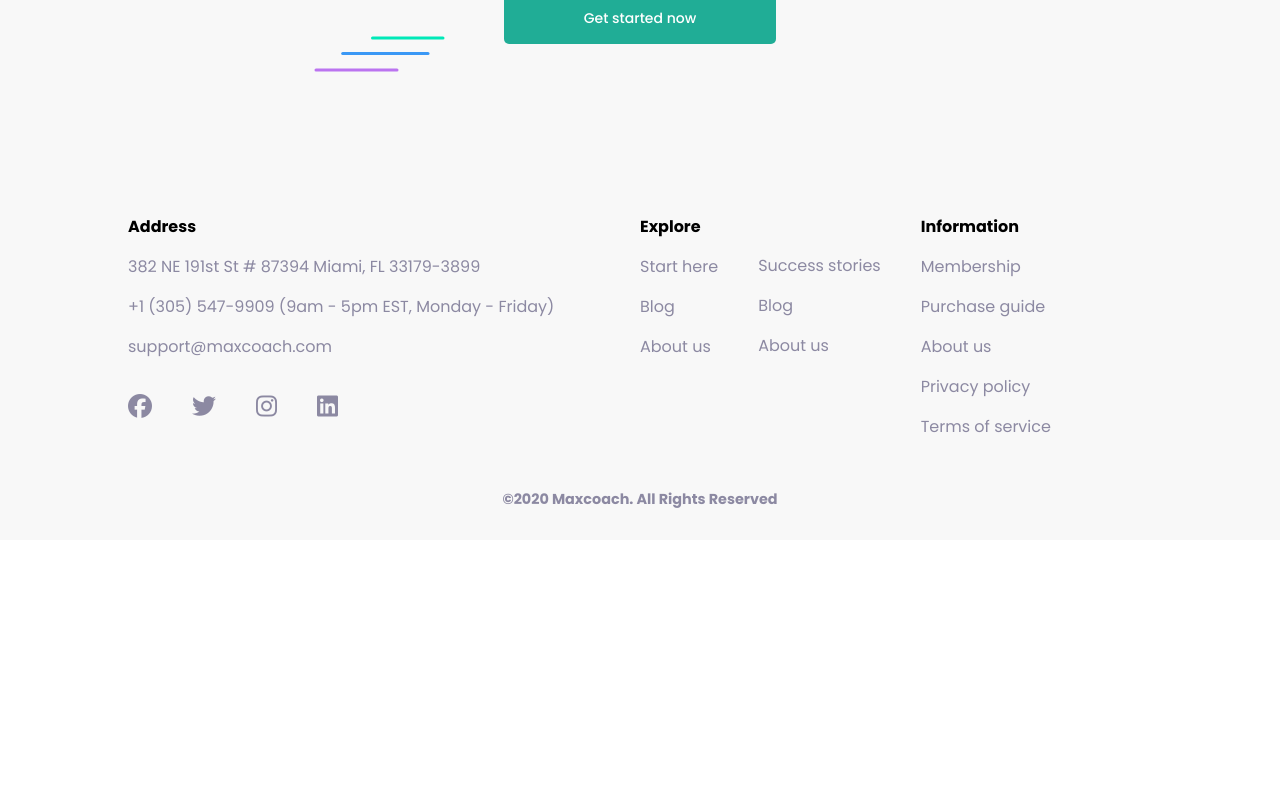
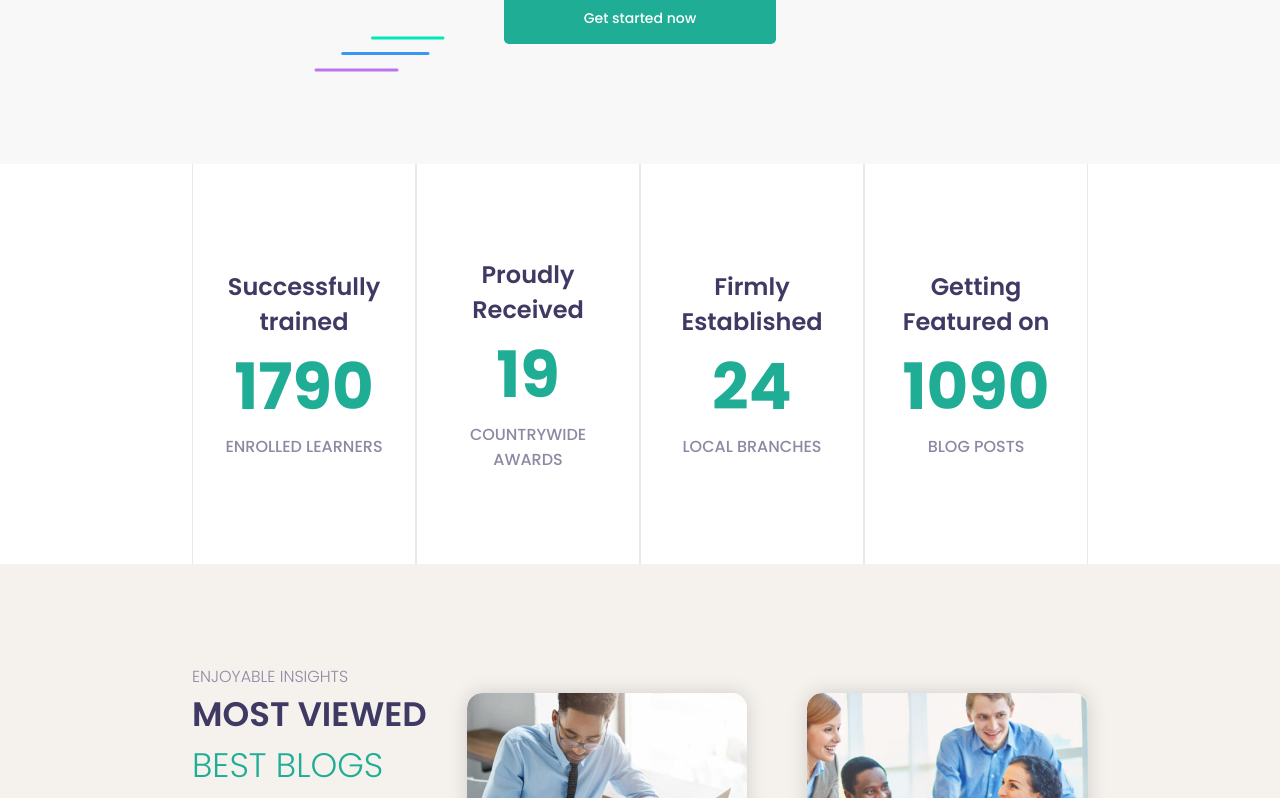
Before and after one commit to MicheleLafronza/proj-html-vuejs, a Vue app: page / in a window 1280 px wide. Shown: the part 4433-5231 px from the top of the page. Before the commit the page ends 4973 px from the top, so only its background shows below. Built offline with nearby package versions, Linux system fonts and the light colour scheme.

Commit message:
feat: course most viewed best blogs

```diff
--- a/src/components/PageHeader.vue
+++ b/src/components/PageHeader.vue
@@ -180,7 +180,7 @@ export default {
       <li class="Home">
         <a class="tag" href="">Home</a>
         <ul class="LinksHome">
-          <li v-for="element in LinksMainHome">
+          <li v-for="(element, index) in LinksMainHome" :key="index">
             <router-link v-if="element.active" :to="{ name: 'CoursePortal' }">
               {{ element.name }}
             </router-link>
@@ -197,7 +197,7 @@ export default {
       <li class="Pages">
         <a href="" class="tag">Pages</a>
         <ul class="LinksOther">
-          <li v-for="element in LinksMainPages">
+          <li v-for="(element, index) in LinksMainPages" :key="index">
             <router-link v-if="element.active" :to="{ name: 'StartHere' }">
               {{ element.name }}
             </router-link>
@@ -208,7 +208,7 @@ export default {
       <li class="Courses">
         <a href="" class="tag">Courses</a>
         <ul class="LinksOther">
-          <li v-for="element in LinksMainCourses">
+          <li v-for="(element, index) in LinksMainCourses" :key="index">
             <router-link v-if="element.active" :to="{ name: 'Customer' }">
               {{ element.name }}
             </router-link>
@@ -219,7 +219,7 @@ export default {
       <li class="Features">
         <a href="" class="tag">Features</a>
         <ul class="LinksOther">
-          <li v-for="element in LinksMainFeatures">
+          <li v-for="(element, index) in LinksMainFeatures" :key="index">
             <a class="links" href="">{{ element.name }}</a>
           </li>
         </ul>
@@ -227,7 +227,7 @@ export default {
       <li class="Blog">
         <a href="" class="tag">Blog</a>
         <ul class="LinksOther">
-          <li v-for="element in LinksMainBlog">
+          <li v-for="(element, index) in LinksMainBlog" :key="index">
             <a class="links" href="">{{ element.name }}</a>
           </li>
         </ul>
@@ -235,7 +235,7 @@ export default {
       <li class="Shop">
         <a href="" class="tag">Shop</a>
         <ul class="LinksOther">
-          <li v-for="element in LinksMainShop">
+          <li v-for="(element, index) in LinksMainShop" :key="index">
             <a class="links" href="">{{ element.name }}</a>
           </li>
         </ul>
--- a/src/pages/CoursePortal.vue
+++ b/src/pages/CoursePortal.vue
@@ -5,6 +5,8 @@ import CourseFeatureSection from "./CoursePortalComponents/CourseFeatureSection.
 import AvailableCourses from "./CoursePortalComponents/AvailableCourses.vue";
 import CourseVideoSection from "./CoursePortalComponents/CourseVideoSection.vue";
 import CourseTestimonialSection from "./CoursePortalComponents/CourseTestimonialSection.vue";
+import ResultsSection from "./CoursePortalComponents/ResultsSection.vue";
+import CourseBlog from "./CoursePortalComponents/CourseBlog.vue";
 
 export default {
   name: "CoursePortal",
@@ -15,6 +17,8 @@ export default {
     AvailableCourses,
     CourseVideoSection,
     CourseTestimonialSection,
+    ResultsSection,
+    CourseBlog,
   },
 };
 </script>
@@ -26,6 +30,8 @@ export default {
   <AvailableCourses />
   <CourseVideoSection />
   <CourseTestimonialSection />
+  <ResultsSection />
+  <CourseBlog />
 </template>
 
 <style lang="scss" scoped></style>
--- /dev/null
+++ b/src/pages/CoursePortalComponents/CourseBlog.vue
@@ -0,0 +1,227 @@
+<script>
+export default {
+  name: "CourseBlog",
+};
+</script>
+
+<template>
+  <div class="main">
+    <div class="container">
+      <div class="content-section">
+        <div class="sub-title">ENJOYABLE INSIGHTS</div>
+        <div class="title">Most Viewed <span>Best Blogs</span></div>
+        <ul class="links">
+          <li>
+            <a href="#"
+              ><i class="fa-solid fa-arrow-right"></i> Become a Better Blogger:
+              Content Planning</a
+            >
+          </li>
+          <li>
+            <a href="#"
+              ><i class="fa-solid fa-arrow-right"></i> Promoting Your Online
+              Business on Pinterest</a
+            >
+          </li>
+          <li>
+            <a href="#"
+              ><i class="fa-solid fa-arrow-right"></i> Gamification and
+              Game-Based Learning</a
+            >
+          </li>
+          <li>
+            <a href="#"
+              ><i class="fa-solid fa-arrow-right"></i> Designing an Online
+              Course from Expert’s Perspective
+            </a>
+          </li>
+          <li>
+            <a href="#"
+              ><i class="fa-solid fa-arrow-right"></i> Why Online Courses Are
+              the Future of Education</a
+            >
+          </li>
+        </ul>
+      </div>
+      <div class="cards">
+        <!-- card 1 -->
+        <div class="card">
+          <div class="card-img">
+            <a href="#">
+              <img
+                src="/Immagini/home-personal-finance-blog-02-480x352.jpg"
+                alt="img"
+              />
+            </a>
+          </div>
+          <div class="card-content">
+            <div class="card-sub-title">
+              <a href="#">Business</a>
+            </div>
+            <div class="card-title">
+              <a href="#"
+                >Ten Benefits Of Rentals That May Change Your Perspective</a
+              >
+            </div>
+            <div class="card-info">
+              <div class="date">
+                <i class="fa-regular fa-calendar"></i> Dec 28, 2020
+              </div>
+              <div class="views">
+                <i class="fa-solid fa-eye"></i> 3,327 views
+              </div>
+            </div>
+          </div>
+        </div>
+        <!-- card 2 -->
+        <div class="card">
+          <div class="card-img">
+            <a href="#">
+              <img
+                src="/Immagini/home-personal-finance-blog-03-480x352.jpg"
+                alt="img"
+              />
+            </a>
+          </div>
+          <div class="card-content">
+            <div class="card-sub-title">
+              <a href="#">Business</a>
+            </div>
+            <div class="card-title">
+              <a href="#">
+                Ten Benefits Of Rentals That May Change Your Perspective
+              </a>
+            </div>
+            <div class="card-info">
+              <div class="date">
+                <i class="fa-regular fa-calendar"></i> Dec 28, 2020
+              </div>
+              <div class="views">
+                <i class="fa-solid fa-eye"></i> 3,327 views
+              </div>
+            </div>
+          </div>
+        </div>
+      </div>
+    </div>
+  </div>
+</template>
+
+<style lang="scss" scoped>
+@use "/src/style/partials/mixins" as *;
+@use "/src/style/partials/variables" as *;
+
+.main {
+  background-color: $most-viewed-bg;
+  padding: 100px 0;
+}
+
+.container {
+  width: 70%;
+  margin: 0 auto;
+  display: flex;
+  align-items: center;
+}
+
+.content-section {
+  @include sub-title;
+  width: 60%;
+  margin-right: 30px;
+}
+
+.title {
+  @include main-title;
+  margin-bottom: 25px;
+  span {
+    @include green-title;
+  }
+}
+
+.links {
+  li {
+    list-style: none;
+    margin-bottom: 25px;
+    a {
+      color: $main-page-text;
+      font-size: 14px;
+      text-decoration: none;
+      font-weight: 600;
+
+      &:hover {
+        color: $main-green;
+      }
+
+      .fa-arrow-right {
+        margin-right: 8px;
+      }
+    }
+  }
+}
+
+.cards {
+  display: flex;
+  gap: 60px;
+  .card {
+    background-color: #fff;
+    border-radius: 15px;
+    box-shadow: 0 0 20px rgba(0, 0, 0, 0.144);
+
+    overflow: hidden;
+    .card-img {
+      a {
+        img {
+          max-width: 100%;
+          border-radius: 15px 15px 0 0;
+          transition: all 1s;
+
+          &:hover {
+            scale: 1.05;
+          }
+        }
+      }
+    }
+  }
+  .card-content {
+    padding: 30px;
+  }
+
+  .card-sub-title {
+    a {
+      @include sub-title;
+      text-decoration: none;
+      letter-spacing: 2px;
+      transition: color 0.4s;
+
+      &:hover {
+        color: $main-green;
+      }
+    }
+  }
+
+  .card-title {
+    margin-bottom: 30px;
+    a {
+      @include main-title;
+      font-size: 20px;
+      text-decoration: none;
+      transition: color 0.4s;
+
+      &:hover {
+        color: $main-green;
+      }
+    }
+  }
+
+  .card-info {
+    display: flex;
+    gap: 20px;
+
+    .date,
+    .views {
+      font-size: 14px;
+      color: $main-gray;
+      font-weight: 300;
+    }
+  }
+}
+</style>
--- /dev/null
+++ b/src/pages/CoursePortalComponents/ResultsSection.vue
@@ -0,0 +1,93 @@
+<script>
+export default {
+  name: "ResultsSection",
+  data() {
+    return {
+      results: [
+        {
+          title: "Successfully trained",
+          number: 1790,
+          subTitle: "ENROLLED LEARNERS",
+        },
+        {
+          title: "Proudly Received",
+          number: 19,
+          subTitle: "COUNTRYWIDE AWARDS",
+        },
+        {
+          title: "Firmly Established",
+          number: 24,
+          subTitle: "LOCAL BRANCHES",
+        },
+        {
+          title: "Getting Featured on",
+          number: 1090,
+          subTitle: "BLOG POSTS",
+        },
+      ],
+    };
+  },
+  // metodo per mandare a capo le due parole del titolo
+  methods: {
+    formatTitle(title) {
+      return title.replace(" ", "\n");
+    },
+  },
+};
+</script>
+
+<template>
+  <div class="container">
+    <div class="row">
+      <div class="col" v-for="(result, index) in results" :key="index">
+        <div class="title">{{ formatTitle(result.title) }}</div>
+        <div class="number">{{ result.number }}</div>
+        <div class="sub-title">{{ result.subTitle }}</div>
+      </div>
+    </div>
+  </div>
+</template>
+
+<style lang="scss" scoped>
+@use "/src/style/partials/mixins" as *;
+@use "/src/style/partials/variables" as *;
+
+.container {
+  width: 70%;
+
+  margin: 0 auto;
+}
+
+.row {
+  height: 400px;
+  display: flex;
+  justify-content: space-between;
+  align-items: center;
+  .col {
+    flex: 1;
+    border-left: 0.3px solid rgb(232, 232, 232);
+    border-right: 0.3px solid rgb(232, 232, 232);
+    align-content: center;
+    height: 100%;
+    padding: 30px;
+    text-align: center;
+
+    .title {
+      @include main-title;
+      font-size: 24px;
+      white-space: pre-wrap;
+    }
+
+    .number {
+      font-size: 64px;
+      font-weight: 700;
+      color: $main-green;
+    }
+
+    .sub-title {
+      @include sub-title;
+      font-weight: 500;
+    }
+  }
+}
+</style>
```
Also changed, not shown: public/Immagini/home-personal-finance-blog-02-480x352.jpg (added), public/Immagini/home-personal-finance-blog-03-480x352.jpg (added).
